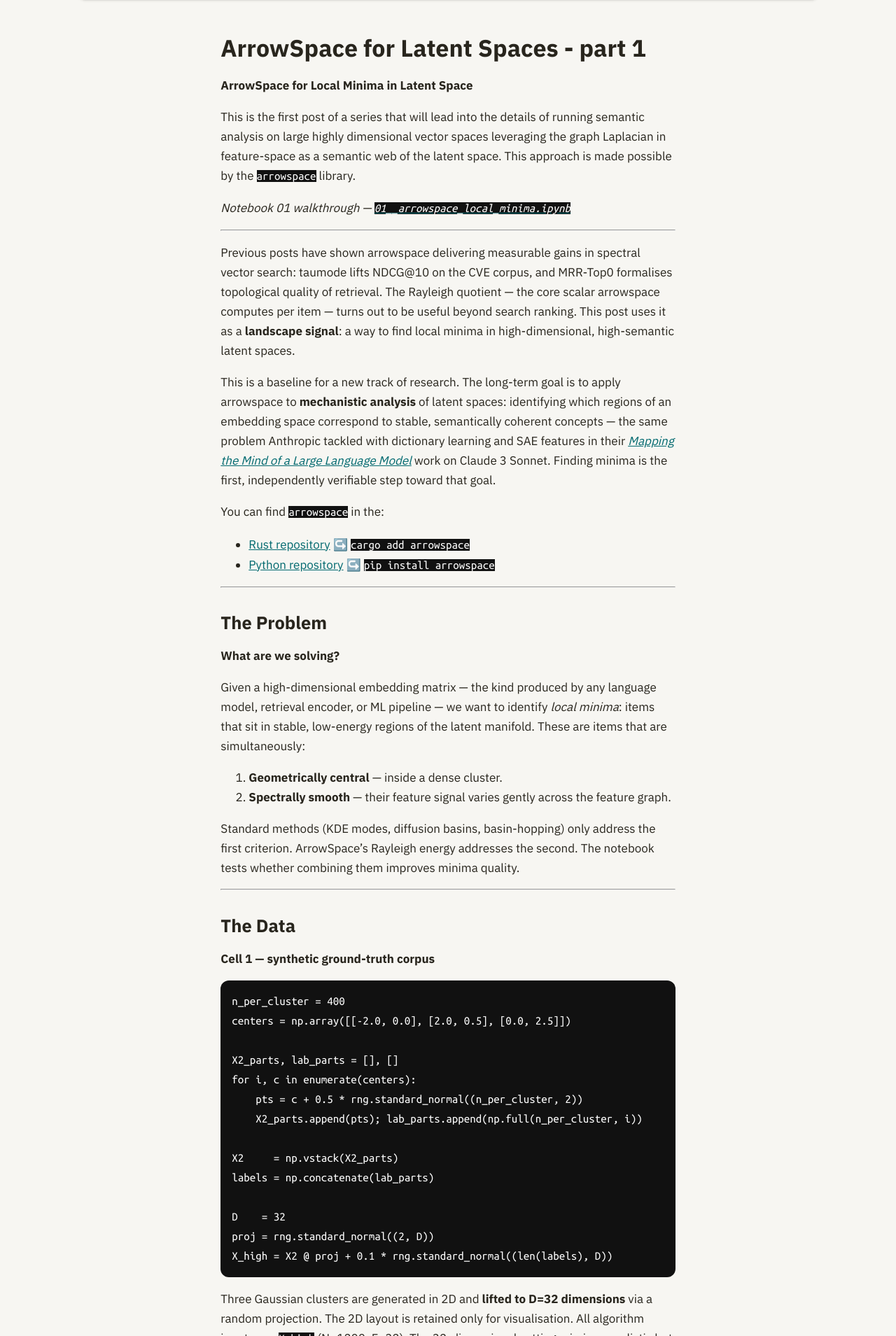
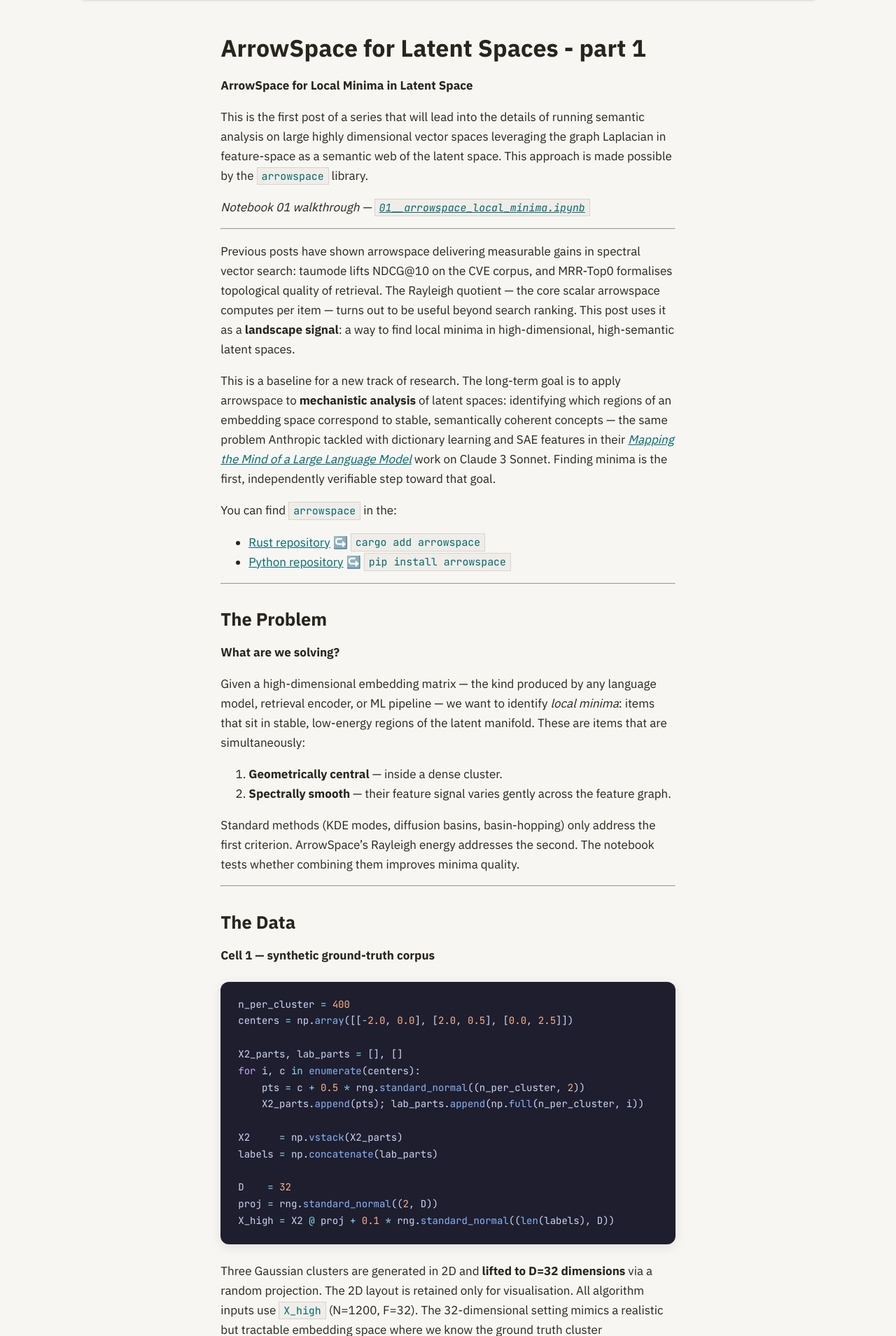
Before and after one commit to Mec-iS/staticwebpage, a Jekyll site: the page built from posts/019_arrowspace_local_minima_walkthrough.md, in a window 1280 px wide. Shown: the part 432-2341 px from the top of the page at 70% size. Built offline with Jekyll 4.4.1, drawn with Linux system fonts in a browser that asks for light colours; nearby versions of some CDN libraries; some web fonts are replaced.

Commit message:
add syntax highlighting CSS for python/code blocks

```diff
--- a/_layouts/blog_default.html
+++ b/_layouts/blog_default.html
@@ -2,6 +2,129 @@
 layout: default
 ---
 <style>
+  /* ── Code blocks ─────────────────────────────────────────────────────── */
+
+  /* Inline code */
+  .blog-prose code {
+    font-family: 'JetBrains Mono', 'Fira Code', 'Cascadia Code', monospace;
+    font-size: 0.875em;
+    background: var(--color-surface-offset);
+    border: 1px solid var(--color-border);
+    border-radius: var(--radius-sm);
+    padding: 0.15em 0.4em;
+    color: var(--color-primary);
+  }
+
+  /* Fenced code blocks: reset inline style inside pre */
+  .blog-prose pre {
+    background: #1e1e2e;           /* dark canvas, works in any page theme */
+    border: 1px solid var(--color-border);
+    border-radius: var(--radius-lg);
+    box-shadow: var(--shadow-md);
+    overflow-x: auto;
+    padding: 1.25rem 1.5rem;
+    margin: 1.5rem 0;
+    font-size: 0.875rem;
+    line-height: 1.7;
+  }
+
+  .blog-prose pre code {
+    font-family: 'JetBrains Mono', 'Fira Code', 'Cascadia Code', monospace;
+    background: transparent;
+    border: none;
+    border-radius: 0;
+    padding: 0;
+    color: #cdd6f4;                /* Catppuccin Mocha text */
+    font-size: inherit;
+  }
+
+  /* ── Rouge / Catppuccin Mocha token colours ───────────────────────────
+     Rouge outputs: .k .kd .kn .kp .kr .kt  (keywords)
+                    .nb .nc .nf .ni .nn      (names)
+                    .s .s1 .s2 .sb .sc .sd .se .si .ss  (strings)
+                    .m .mi .mf .mo .mh       (numbers)
+                    .c .c1 .cm .cs           (comments)
+                    .o .ow                   (operators)
+                    .p                       (punctuation)
+  ──────────────────────────────────────────────────────────────────────── */
+
+  /* Keywords: def, class, import, return, for, if, with, as, in … */
+  .highlight .k,
+  .highlight .kd,
+  .highlight .kn,
+  .highlight .kp,
+  .highlight .kr,
+  .highlight .kt  { color: #cba6f7; }   /* mauve */
+
+  /* Built-ins and class names */
+  .highlight .nb  { color: #89b4fa; }   /* blue */
+  .highlight .nc  { color: #89dceb; }   /* sky */
+  .highlight .nf  { color: #89b4fa; }   /* blue – function names */
+  .highlight .nn  { color: #cdd6f4; }   /* text */
+
+  /* Strings */
+  .highlight .s,
+  .highlight .s1,
+  .highlight .s2,
+  .highlight .sb,
+  .highlight .sc,
+  .highlight .sd,
+  .highlight .se,
+  .highlight .si,
+  .highlight .ss  { color: #a6e3a1; }   /* green */
+
+  /* Numbers */
+  .highlight .m,
+  .highlight .mi,
+  .highlight .mf,
+  .highlight .mo,
+  .highlight .mh  { color: #fab387; }   /* peach */
+
+  /* Comments */
+  .highlight .c,
+  .highlight .c1,
+  .highlight .cm,
+  .highlight .cs  { color: #6c7086; font-style: italic; }  /* overlay0 */
+
+  /* Operators: =, +, -, @, *, /, ->, not, and … */
+  .highlight .o,
+  .highlight .ow  { color: #89dceb; }   /* sky */
+
+  /* Decorators (@something) */
+  .highlight .nd  { color: #f38ba8; }   /* red */
+
+  /* Self / special identifiers */
+  .highlight .bp  { color: #f5c2e7; }   /* pink */
+
+  /* Punctuation: ( ) [ ] { } , : */
+  .highlight .p   { color: #cdd6f4; }
+
+  /* Variable names (generic) */
+  .highlight .n,
+  .highlight .na,
+  .highlight .ni  { color: #cdd6f4; }
+
+  /* Escape sequences inside strings */
+  .highlight .se  { color: #f9e2af; }   /* yellow */
+
+  /* ── Scrollbar styling for code blocks ───────────────────────────────── */
+  .blog-prose pre::-webkit-scrollbar        { height: 6px; }
+  .blog-prose pre::-webkit-scrollbar-track  { background: #181825; border-radius: 3px; }
+  .blog-prose pre::-webkit-scrollbar-thumb  { background: #45475a; border-radius: 3px; }
+  .blog-prose pre::-webkit-scrollbar-thumb:hover { background: #585b70; }
+
+  /* ── Language badge (e.g. "python" label top-right) ──────────────────── */
+  .blog-prose .highlight {
+    position: relative;
+    margin: 1.5rem 0;
+  }
+
+  .blog-prose .highlight pre {
+    margin: 0;
+  }
+
+  /* ── All other layout / prose styles (unchanged) ─────────────────────── */
+
   .head-on {
     display: grid;
     gap: 0.8rem;
@@ -77,6 +200,9 @@
   }
 </style>
 
+<link rel="preconnect" href="https://fonts.googleapis.com">
+<link href="https://fonts.googleapis.com/css2?family=JetBrains+Mono:ital,wght@0,400;0,500;1,400&display=swap" rel="stylesheet">
+
 <div class="head-on">
     <div style="margin: .7em 0;">
         <a href="https://github.com/sponsors/tuned-org-uk" target="_blank">
@@ -109,4 +235,21 @@
     caption.textContent = img.alt;
     img.after(caption);
   });
+
+  /* Add language badge to fenced code blocks */
+  document.querySelectorAll('.highlight').forEach((block) => {
+    const pre = block.querySelector('pre');
+    if (!pre) return;
+    const lang = pre.className.match(/language-(\w+)/);
+    if (!lang) return;
+    const badge = document.createElement('span');
+    badge.textContent = lang[1];
+    badge.style.cssText = [
+      'position:absolute', 'top:0.5rem', 'right:0.75rem',
+      'font-family:monospace', 'font-size:0.7rem', 'opacity:0.45',
+      'color:#cdd6f4', 'pointer-events:none', 'text-transform:uppercase',
+      'letter-spacing:0.08em'
+    ].join(';');
+    block.appendChild(badge);
+  });
 </script>
```
